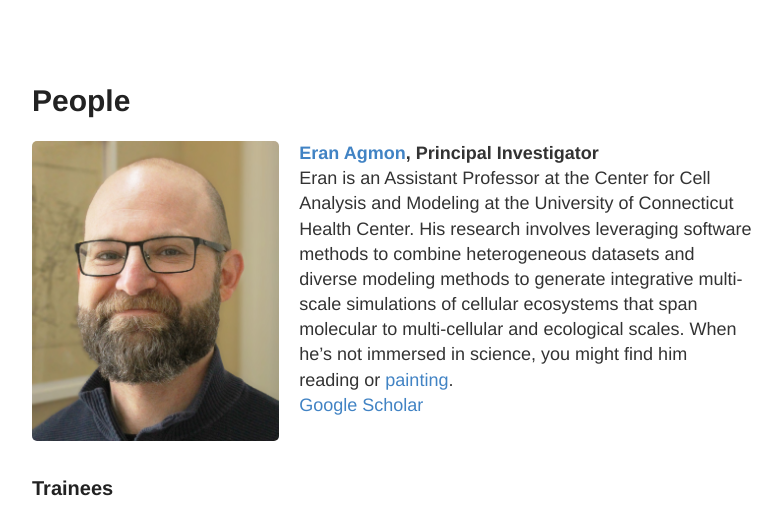
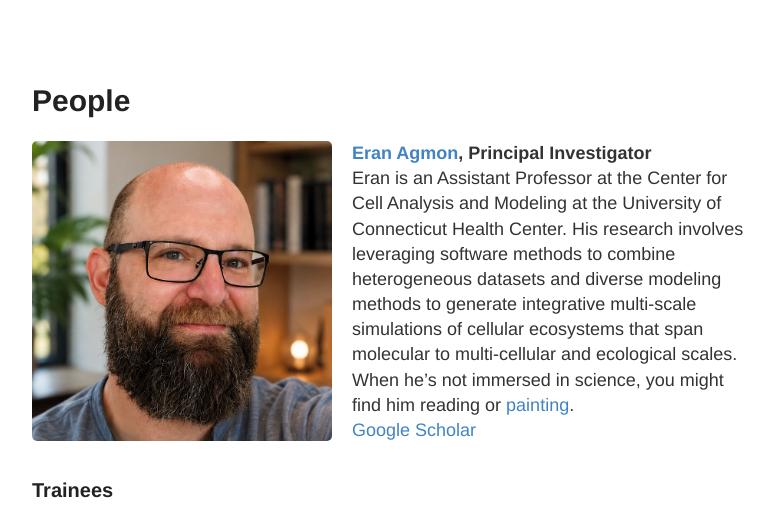
Before and after one commit to eagmon/eagmon.github.io, a Jekyll site: the page built from people.md, in a window 1280 px wide. Shown: the part 595-1113 px from the top of the page, without its empty margins (248-1030 px from the left). Built offline with Jekyll 4.4.1, drawn with Linux system fonts in a browser that asks for light colours.

Commit message:
Update PI headshot to eran2026.jpg
Co-Authored-By: Claude Opus 4.8 (1M context) <noreply@anthropic.com>

```diff
--- a/people.md
+++ b/people.md
@@ -11,7 +11,7 @@ permalink: /people/
 # **People**
 
 <div class="person">
-    <img src="https://raw.githubusercontent.com/eagmon/eagmon.github.io/master/images/eran2024.JPG" alt="Eran Agmon" class="people-image" />
+    <img src="https://raw.githubusercontent.com/eagmon/eagmon.github.io/master/images/eran2026.jpg" alt="Eran Agmon" class="people-image" />
     <div class="person-info">
         <strong><a href="https://www.linkedin.com/in/eran-agmon/" target="_blank">Eran Agmon</a>, Principal Investigator</strong><br/>
         Eran is an Assistant Professor at the Center for Cell Analysis and Modeling at the University of Connecticut Health Center.
```
Also changed, not shown: images/eran2026.jpg (added).
